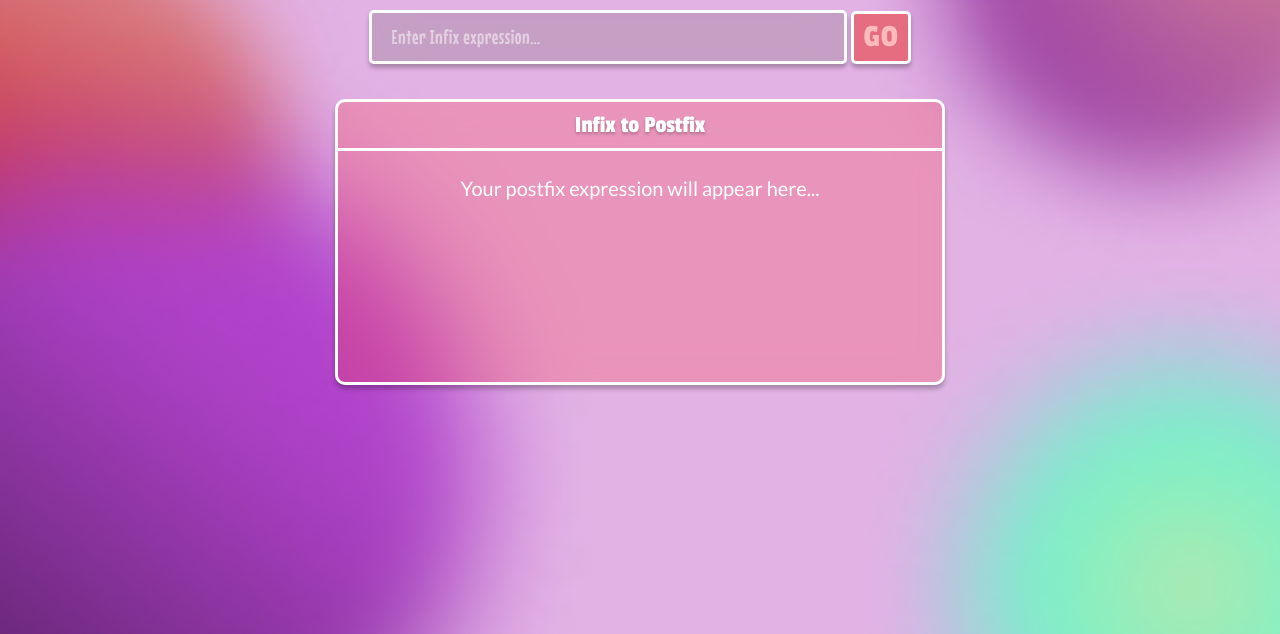
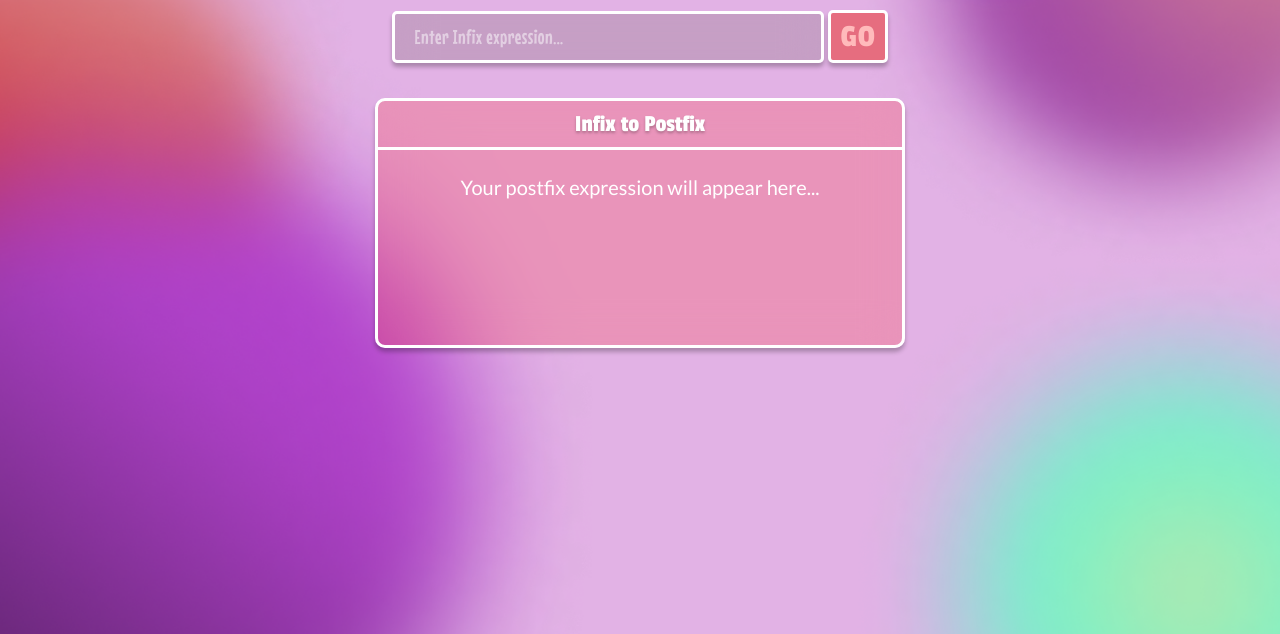
Before and after one commit to aidantiu/dsa_portfolio, a Flask app: page /infix-to-postfix in a window 1280 px wide. Shown: the part 166-800 px from the top of the page. Run offline with Flask 3, Linux system fonts and the light colour scheme.

Commit message:
Update global and infix-to-postfix styles for improved layout and dimensions

```diff
--- a/portfolio/app/static/styles/global.css
+++ b/portfolio/app/static/styles/global.css
@@ -50,7 +50,7 @@
     border-radius: 27px;
     transition: background-color 0.3s;
     text-align: center;
-    width: 50px;
+    width: 70px;
     filter: drop-shadow(0px 4px 4px rgba(0, 0, 0, 0.25));
     border: 2px solid #c7c4dd;
 }
@@ -161,7 +161,7 @@
     scrollbar-width: thin;
     scrollbar-color: rgba(255, 255, 255, 0.7) rgba(0, 0, 0, 0.1);
 }
-=======
+
 /* Reset Basic Margin and Padding */
 * {
     margin: 0;
--- a/portfolio/app/static/styles/infix-to-postfix-style.css
+++ b/portfolio/app/static/styles/infix-to-postfix-style.css
@@ -81,7 +81,7 @@
 }
 
 #inputBox {
-    height: 28px; /* Fixed height of the input box */
+    height: 52px; /* Fixed height of the input box */
 }
 
 #goBox {
@@ -154,7 +154,7 @@
     display: flex;
     align-items: center;
     justify-content: center;
-    width: 80%;
+    width: 70%;
     margin: 0 auto;
     padding-top: 10px;
     padding-bottom: 50px;
```
